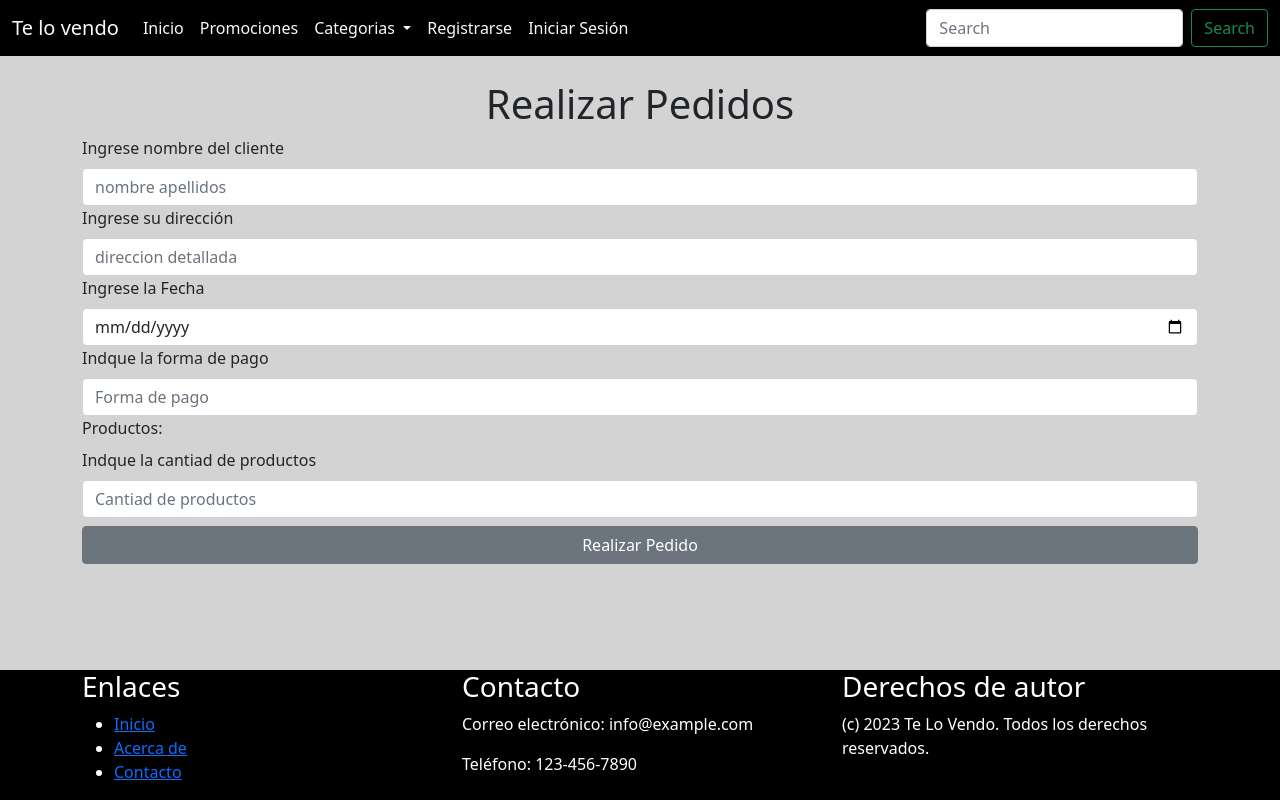
After one commit to lrubio08/telovendoM7, a Django app: page /index/realizar_pedido/ in a window 1280 px wide. The commit adds this page. Run offline with Django 4.2, Linux system fonts and the light colour scheme; data that the repository does not hold is empty.

Commit message:
Grupal 5

```diff
--- a/Telovendo_M7/settings.py
+++ b/Telovendo_M7/settings.py
@@ -132,3 +132,5 @@ DEFAULT_AUTO_FIELD = 'django.db.models.BigAutoField'
 EMAIL_BACKEND = 'django.core.mail.backends.console.EmailBackend'
 
 AUTH_USER_MODEL = 'apptelovendo.CustomUser'
+
+DATE_INPUT_FORMATS = ['%d-%m-%Y', '%Y-%m-%d', '%d/%m/%Y', '%Y/%m/%d', '%d.%m.%Y', '%Y.%m.%d']
--- a/apptelovendo/forms.py
+++ b/apptelovendo/forms.py
@@ -1,5 +1,6 @@
 from django import forms
-from .models import CustomUser, DetallePedido, Pedido
+from .models import CustomUser, DetallePedido, PedidoCliente, Producto
+
 
 from django.contrib.auth.forms import UserCreationForm
 from django.contrib.auth.models import User
@@ -15,3 +16,12 @@ class PedidoForm(forms.ModelForm):
     class Meta:
         model = DetallePedido
         fields = ['cliente', 'despacho', 'productos', 'precio', 'cantidad','forma_pago']
+
+class PedidoClienteForm(forms.ModelForm):
+    productos = forms.ModelMultipleChoiceField(
+        queryset=Producto.objects.all(),
+        widget=forms.CheckboxSelectMultiple,
+    )
+    class Meta:
+        model = PedidoCliente
+        fields = ['cliente','direccion_entrega','fecha_pedido','forma_pago', 'productos', 'cantidad']
--- a/apptelovendo/models.py
+++ b/apptelovendo/models.py
@@ -1,5 +1,7 @@
 from django.contrib.auth.models import AbstractUser
 from django.db import models
+from django.db.models.signals import pre_save
+from django.dispatch import receiver
 
 class CustomUser(AbstractUser):
     rut = models.CharField(max_length=20, unique=True)
@@ -55,3 +57,38 @@ class DetallePedido(models.Model):
     def __str__(self):
         datos = "Producto: " + self.producto.nombre
         return datos
+
+class NumeroPedidoUtilizado(models.Model):
+    numero_pedido = models.CharField(max_length=10, unique=True)
+
+    def __str__(self):
+        return self.numero_pedido
+
+class PedidoCliente(models.Model):
+    cliente = models.CharField(max_length=100, blank=True, null=True)
+    direccion_entrega = models.CharField(max_length=250)
+    fecha_pedido = models.DateField()
+    forma_pago = models.CharField(max_length=100)
+    numero_pedido = models.CharField(max_length=10, unique=True, editable=False)
+    cantidad = models.PositiveIntegerField(default=1)
+    productos = models.ManyToManyField(Producto)
+
+
+    def generar_numero_pedido(self):
+        ultimo_pedido = NumeroPedidoUtilizado.objects.order_by('-id').first()
+        if ultimo_pedido:
+            ultimo_numero = int(ultimo_pedido.numero_pedido.split('-')[1])
+            nuevo_numero = str(ultimo_numero + 1).zfill(3)
+        else:
+            nuevo_numero = "001"
+        self.numero_pedido = f"PED-{nuevo_numero}"
+
+    def __str__(self):
+        return str(self.numero_pedido)
+
+@receiver(pre_save, sender=PedidoCliente)
+def actualizar_numero_pedido(sender, instance, **kwargs):
+    if not instance.numero_pedido:
+        instance.generar_numero_pedido()
+        numero_pedido_utilizado =NumeroPedidoUtilizado(numero_pedido=instance.numero_pedido)
+        numero_pedido_utilizado.save()
--- a/apptelovendo/templates/apptelovendo/base.html
+++ b/apptelovendo/templates/apptelovendo/base.html
@@ -32,7 +32,7 @@
                     </a>
 
                     <ul class="dropdown-menu bg-dark" aria-labelledby="navbarDropdown">
-                        <li><a class="dropdown-item text-light bg-dark" href="#">Moda Hombre</a></li>
+                        <li><a class="dropdown-item text-light bg-dark" href="{%url 'categorias'%}">Moda Hombre</a></li>
                         <li><a class="dropdown-item text-light bg-dark" href="#">Moda Mujer</a></li>
                         <li><a class="dropdown-item text-light bg-dark" href="#">Electro hogar</a></li>
                         <li><a class="dropdown-item text-light bg-dark" href="#">Tecnologia</a></li>
--- /dev/null
+++ b/apptelovendo/templates/apptelovendo/realizar_pedido.html
@@ -0,0 +1,59 @@
+{%extends "appTelovendo/base.html"%}
+
+{%block title%} Realizar pedido {%endblock%}
+
+
+{%block content%}
+{%load static%}
+<link rel="stylesheet" href="{%static 'css/estilos.css' %}">
+
+<div class="container mt-4 mb-4">
+    <div class="col-md-12">
+        <form method="POST" action="{%url 'realizar_pedido' %}">
+            {% csrf_token %}
+            <h1 class="text-center">Realizar Pedidos</h1>
+            <div class="form-row">
+                <div class="form-group">
+                    <label for="{{ form.cliente.id_for_label }}" class="form-label">Ingrese nombre del cliente</label>
+                    <input type="text" name="{{form.cliente.name}}" class="form-control" id="" placeholder="nombre apellidos">
+                </div>
+                <div class="form-group">
+                    <label for="{{ form.direccion_entrega.id_for_label }}" class="form-label">Ingrese su dirección</label>
+                    <input type="text" name="{{form.direccion_entrega.name}}" class="form-control" id="" placeholder="direccion detallada ">
+                </div>
+                <div class="form-group">
+                    <label for="{{ form.fecha_pedido.id_for_label }}" class="form-label">Ingrese la Fecha</label>
+                    <input type="date" name="{{form.fecha_pedido.name}}" class="form-control" id="" placeholder="">
+                </div>
+                <div class="form-group">
+                    <label for="{{ form.forma_pago.id_for_label }}" class="form-label">Indque la forma de pago </label>
+                    <input type="text" name="{{form.forma_pago.name}}" class="form-control" id="" placeholder="Forma de pago">
+                </div>
+                <div class="form-group">
+                    <label for="{{ form.productos.id_for_label }}" class="form-label">Productos:</label>
+                    <br>
+                    {% for producto in form.productos.field.queryset %}
+                        <label>
+                            <input type="checkbox" name="{{ form.productos.name }}" value="{{ producto.id }}" {% if producto in form.productos.value %} checked {% endif %}>
+                            {{ producto.nombre }}, Precio: {{ producto.precio }}
+                        </label><br>
+                    {% endfor %}
+                </div>
+                <div class="form-group">
+                    <label for="{{ form.cantidad.id_for_label }}" class="form-label">Indque la cantiad de productos </label>
+                    <input type="text" name="{{form.cantidad.name}}" class="form-control" id="" placeholder="Cantiad de productos">
+                </div>
+            <button type="submit" class="btn btn-secondary mt-2 w-100">Realizar Pedido</button>
+            </div>
+
+        </form>
+    </div>
+
+</div>
+
+
+
+
+
+
+{%endblock%}
--- a/apptelovendo/urls.py
+++ b/apptelovendo/urls.py
@@ -12,6 +12,9 @@ urlpatterns = [
     path('verPedidos/', views.verPedidos, name = 'verPedidos'),
     path('detalle_pedido/<int:pedido_id>/', views.detalle_pedido, name= 'detalle_pedido'),
     path('tomar_pedido', views.tomar_pedido, name='tomar_pedido'),
-    path('pedidos/', views.pedidos, name='pedidos')
+    path('pedidos/', views.pedidos, name='pedidos'),
+    path('categorias/',views.categorias, name='categorias'),
+    path('realizar_pedido/', views.realizar_pedido, name='realizar_pedido'),
+    path('mis_pedidos/', views.mis_pedidos, name='mis_pedidos')
 
 ]
--- a/apptelovendo/views.py
+++ b/apptelovendo/views.py
@@ -1,11 +1,11 @@
 from django.shortcuts import render, redirect
-from .forms import RegistroForm, PedidoForm
+from .forms import RegistroForm, PedidoForm, PedidoClienteForm
 import random
 import string
 from django.core.mail import send_mail
 from django.contrib.auth import authenticate, login, logout
 from django.contrib import messages
-from .models import Pedido, DetallePedido, CustomUser
+from .models import Pedido, DetallePedido, PedidoCliente,Producto, CustomUser
 from django.contrib.auth import get_user_model
 
 #pagina de inicio
@@ -68,7 +68,7 @@ def iniciar_sesion(request):
             if user.is_staff or user.is_superuser:
                 return redirect ('verPedidos')
             else:
-                return redirect('sesion_iniciada')
+                return redirect('realizar_pedido')
         else:
             messages.error(request, 'Tu correo o contraseñas no son correctos. Por favor intenta nuevamente.')
     return render(request, 'apptelovendo/login.html')
@@ -130,9 +130,7 @@ def tomar_pedido(request):
 
 def tomar_pedido(request):
     if request.method == 'POST':
-        print("entrando...")
         form = PedidoForm(request.POST)
-        print("que trae:", form)
         if form.is_valid():
             form.save()
             return redirect('pedidos')
@@ -144,3 +142,26 @@ def tomar_pedido(request):
 def pedidos(request):
     pedidos = DetallePedido.objects.all()
     return render(request, 'apptelovendo/pedidos.html', {'pedidos': pedidos})
+
+def categorias(request):
+    return render(request,'apptelovendo/categorias.html')
+
+def realizar_pedido(request):
+    if request.method == 'POST':
+        form = PedidoClienteForm(request.POST)
+        if form.is_valid():
+            pedido = form.save(commit=False)
+            pedido.save()
+            form.save_m2m()
+            return redirect('mis_pedidos')
+
+    else:
+        form = PedidoClienteForm()
+    return render(request, 'apptelovendo/realizar_pedido.html', {'form':form})
+
+def mis_pedidos(request):
+    pedidos = PedidoCliente.objects.all()
+    productos = Producto.objects.all()
+    for producto in productos:
+        print(producto.nombre, producto.precio)
+    return render(request, 'apptelovendo/mis_pedidos.html', {'pedidos':pedidos, 'productos': productos})
```
Also changed, not shown: apptelovendo/templates/apptelovendo/categorias.html (added, +10 -0 lines), apptelovendo/templates/apptelovendo/mis_pedidos.html (added, +67 -0 lines), apptelovendo/migrations/0014_pedidocliente.py (added), apptelovendo/migrations/0015_numeropedidoutilizado_and_more.py (added), apptelovendo/migrations/0016_alter_pedidocliente_fecha_pedido.py (added), apptelovendo/migrations/0017_remove_pedidocliente_usuario_pedidocliente_cliente.py (added), apptelovendo/migrations/0018_pedidocliente_cantidad.py (added), apptelovendo/migrations/0019_pedidocliente_productos.py (added).
